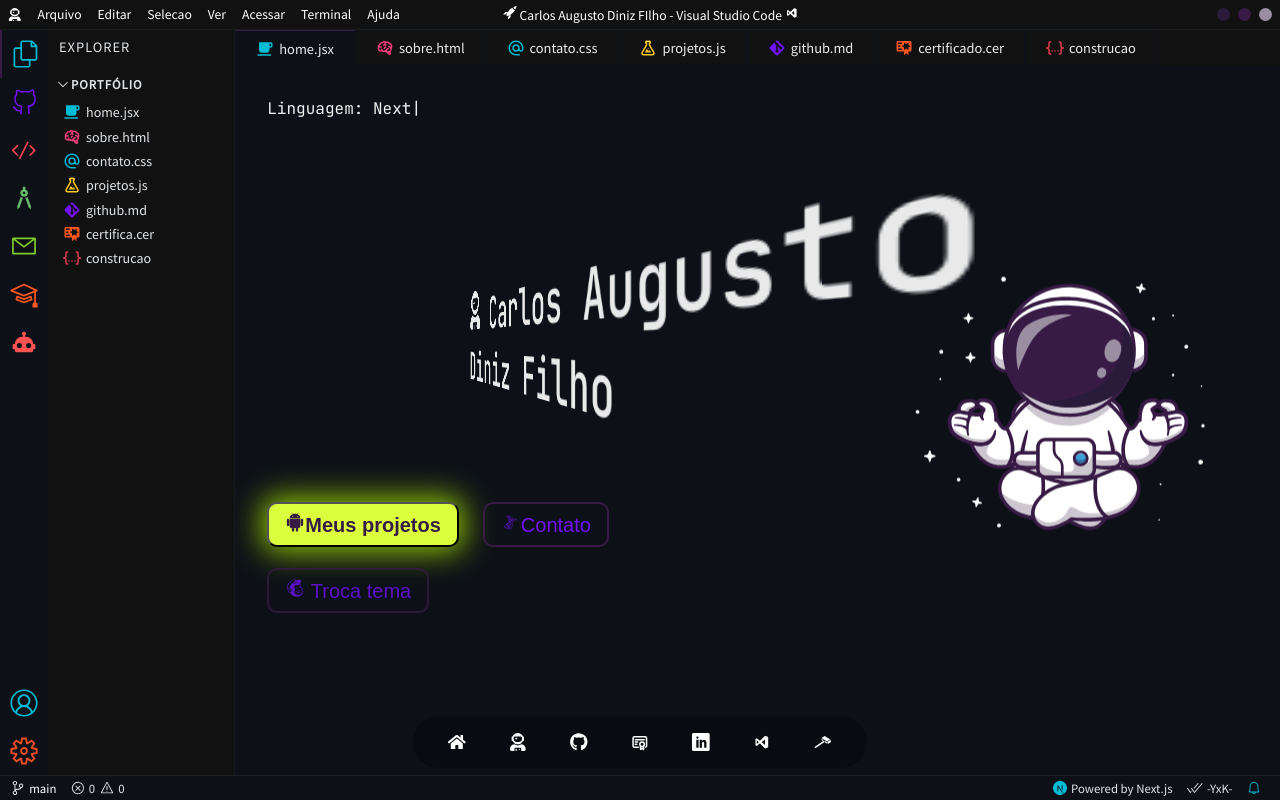
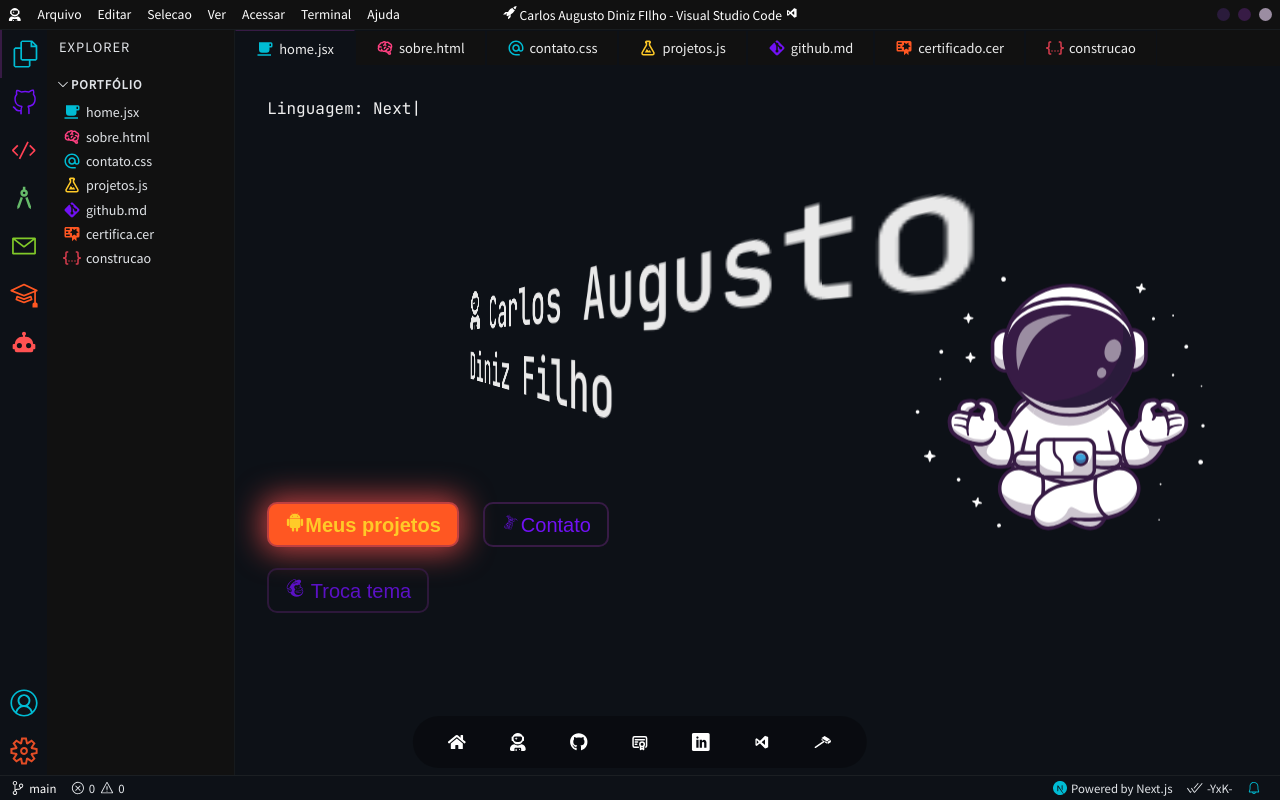
Before and after one commit to ysneshy/portfolio-carlos-filho, a Next.js app: page / in a window 1280 px wide. In both pictures the pointer is over the button "Meus projetos". Built offline with nearby package versions, Linux system fonts and the light colour scheme.

Commit message:
calculando... 54 :bug::zap::rocket:

```diff
--- a/styles/HomePage.module.css
+++ b/styles/HomePage.module.css
@@ -106,11 +106,15 @@
 
 .button:hover,
 .outlined:hover {
-  background: rgb(219, 255, 61);
-    box-shadow: 0 0 30px 5px rgba(173, 236, 0, 0.815);
+
+  color: rgb(255, 202, 40);
+  border: 2px solid rgb(191, 64, 64);
+  background: rgb(255, 87, 34);
+    box-shadow: 0 0 30px 5px rgb(191, 64, 64);
     -webkit-transition: all 0.2s ease-out;
     -moz-transition: all 0.2s ease-out;
     transition: all 0.2s ease-out
+
 }
 
 .illustration {
```
